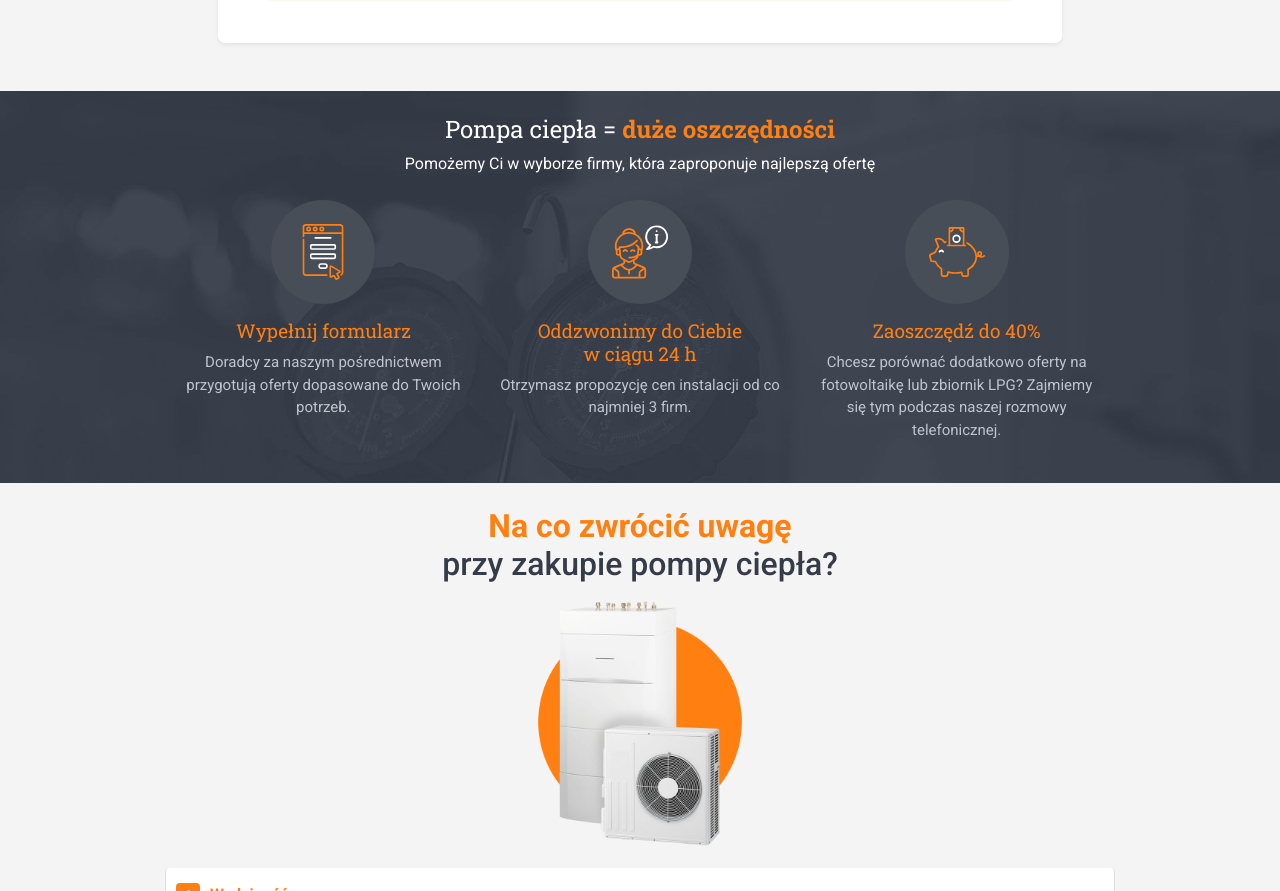
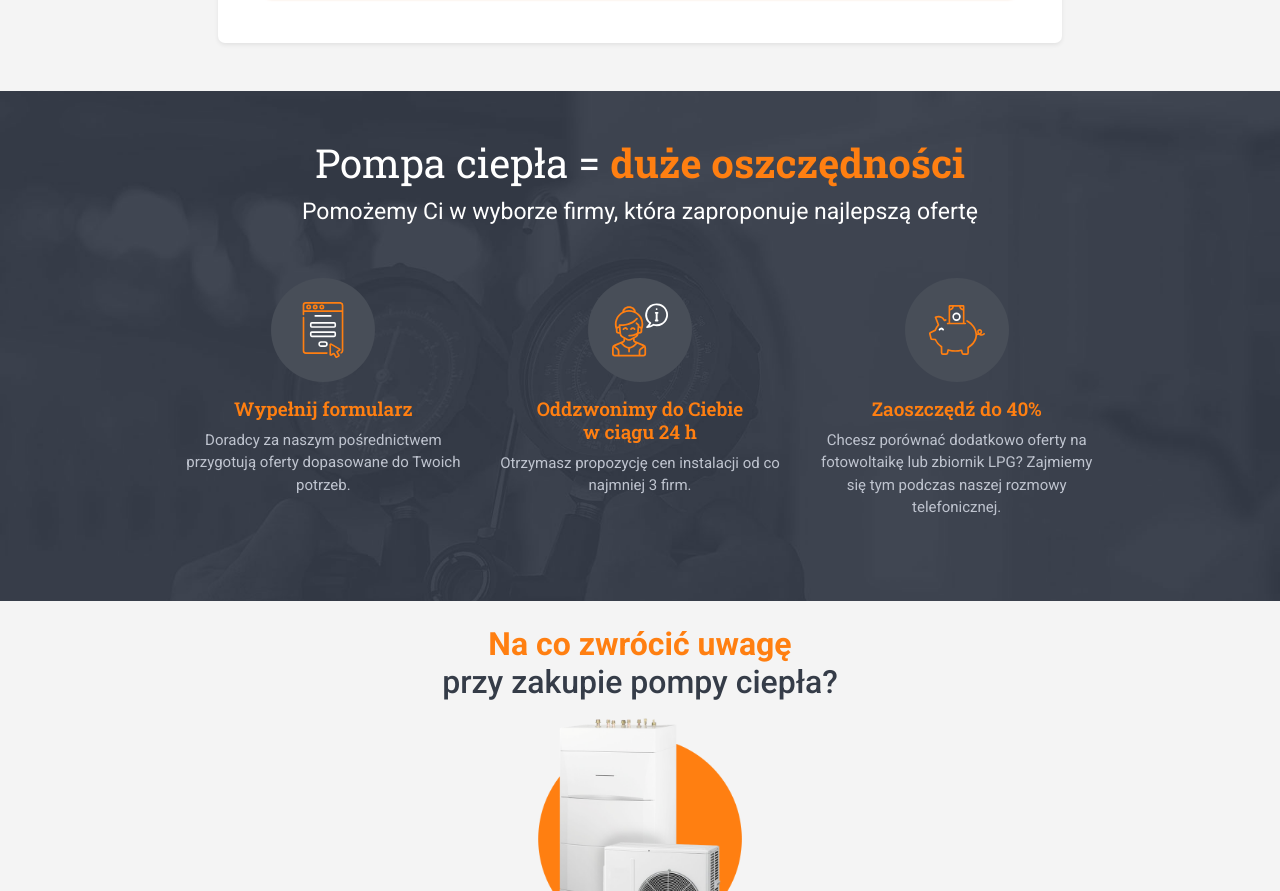
Before and after one commit to tomi0505/pompy-ciepla, a website built with webpack: page src/template.html in a window 1280 px wide. Shown: the part 1394-2285 px from the top of the page. Built offline with nearby package versions, Linux system fonts and the light colour scheme.

Commit message:
safe-many-b done

```diff
--- a/src/styles/index.scss
+++ b/src/styles/index.scss
@@ -458,11 +458,21 @@ body {
   &__title {
     @include rem(24);
     font-family: 'Roboto Slab', serif;
+
+    @media(min-width: 768px) {
+      @include rem(40);
+    }
   }
 
   &__highlight {
     color: $pr-color-2;
     font-weight: 700;
+  }
+
+  &__sub-title {
+    @media(min-width: 768px) {
+      @include rem(23);
+    }
   }
 }
 
@@ -482,6 +492,7 @@ body {
     font-family: 'Roboto Slab', serif;
     @include rem(19);
     color: $pr-color-2;
+    font-weight: 600;
   }
 
   &__subtitle {
--- a/src/template.html
+++ b/src/template.html
@@ -6,7 +6,7 @@
     <meta http-equiv="x-ua-compatible" content="ie=edge" />
 		<link rel="preconnect" href="https://fonts.googleapis.com">
 		<link rel="preconnect" href="https://fonts.gstatic.com" crossorigin>
-		<link href="https://fonts.googleapis.com/css2?family=Roboto+Slab:wght@400;700&family=Roboto:ital,wght@0,100;0,300;0,400;0,500;0,700;0,900;1,100;1,300;1,400;1,500;1,700;1,900&display=swap" rel="stylesheet">
+		<link href="https://fonts.googleapis.com/css2?family=Roboto+Slab:wght@400;600;700&family=Roboto:ital,wght@0,100;0,300;0,400;0,500;0,700;0,900;1,100;1,300;1,400;1,500;1,700;1,900&display=swap" rel="stylesheet">
     <title>stronka</title>
   </head>
   <body>
@@ -369,15 +369,15 @@
 				</form>
 			</div>
 			<!--TABS END-->
-			<div class="container-fluid text-center py-4 px-3 safe-many-b">
+			<div class="container-fluid text-center py-4 py-md-5 px-3 safe-many-b">
 				<div class="container">
 					<div class="row">
 						<div class="col-12">
 							<h2 class="text-white safe-many-b__title">Pompa ciepła = <span class="safe-many-b__highlight">duże oszczędności</span></h2>
-							<p class="text-white mt-2 mb-4">Pomożemy Ci w wyborze firmy, która zaproponuje najlepszą ofertę</p>
+							<p class="text-white mt-2 mb-4 safe-many-b__sub-title">Pomożemy Ci w wyborze firmy, która zaproponuje najlepszą ofertę</p>
 						</div>
 					</div>
-					<div class="row">
+					<div class="row mt-md-4 mb-md-3">
 						<section class="col-12 col-md-4 mb-4 safe-many-box-b">
 							<figure class="rounded-circle mx-auto safe-many-box-b__img-container">
 								<img src="img/wypelnij-formularz.svg" class="img-fluid safe-many-box-b__img-item" alt="wypełnij formularz">
```
